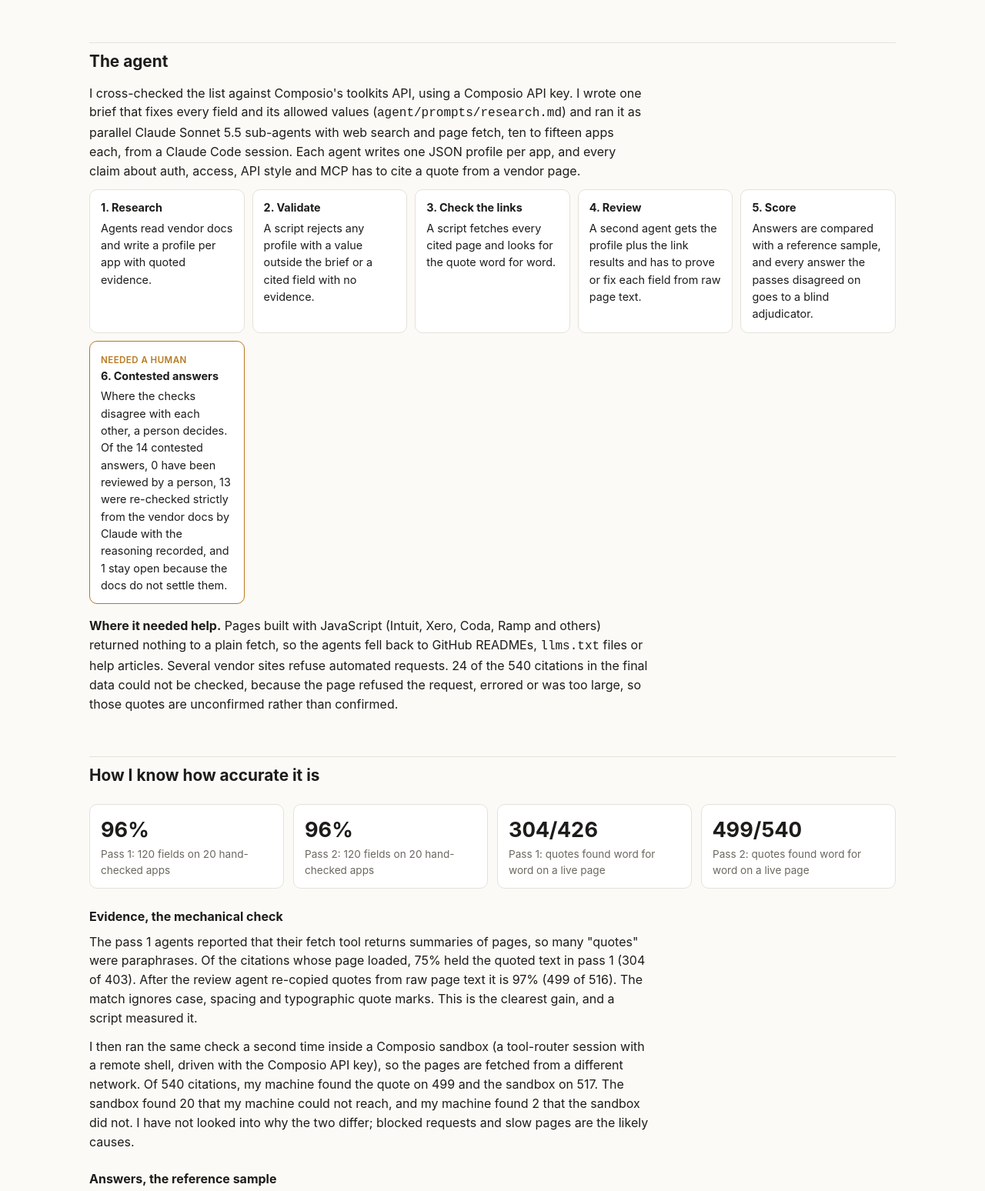
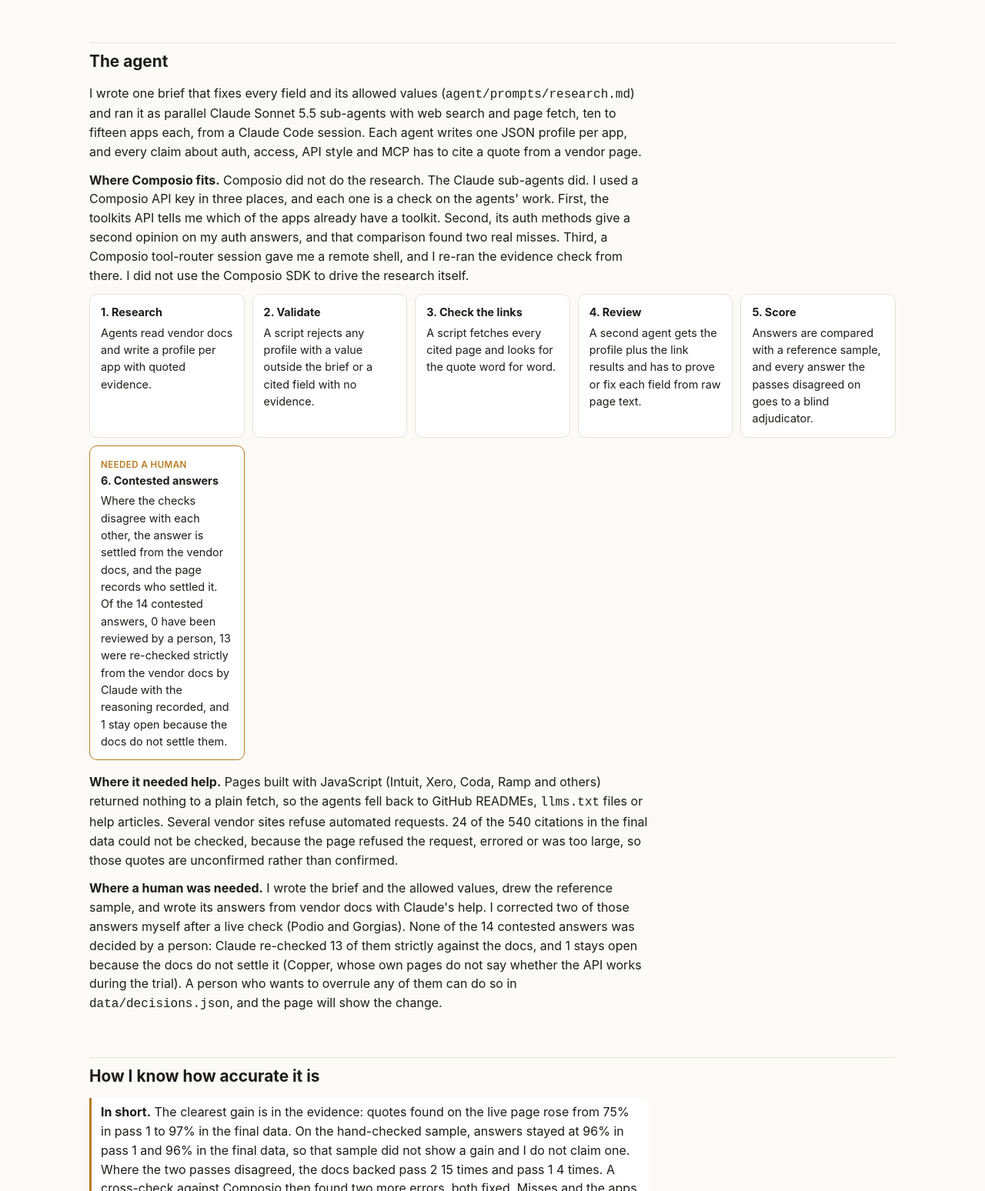
Before and after one commit to Kritantasasanroy/agent-toolkit-readiness, a plain HTML site: page site/index.html in a window 1280 px wide. Shown: the part 3643-5191 px from the top of the page at 77% size. Drawn offline with Linux system fonts and the light colour scheme.

Commit message:
State Composio's role, the human steps and the accuracy move on the page
The page implied Composio drove the research and said a person decided
contested answers, which Claude re-checked. Say what Composio did and
did not do, what a human did, and how accuracy moved between passes.

```diff
--- a/site/index.html
+++ b/site/index.html
@@ -117,23 +117,26 @@ footer { margin-top: 56px; color: var(--muted); font-size: .85rem; }
 </div>
 
 <h2>The agent</h2>
-<p>I cross-checked the list against Composio's toolkits API, using a Composio API key. I wrote one brief that fixes every field and its allowed values (<code>agent/prompts/research.md</code>) and ran it as parallel Claude Sonnet 5.5 sub-agents with web search and page fetch, ten to fifteen apps each, from a Claude Code session. Each agent writes one JSON profile per app, and every claim about auth, access, API style and MCP has to cite a quote from a vendor page.</p>
+<p>I wrote one brief that fixes every field and its allowed values (<code>agent/prompts/research.md</code>) and ran it as parallel Claude Sonnet 5.5 sub-agents with web search and page fetch, ten to fifteen apps each, from a Claude Code session. Each agent writes one JSON profile per app, and every claim about auth, access, API style and MCP has to cite a quote from a vendor page.</p>
+<p><b>Where Composio fits.</b> Composio did not do the research. The Claude sub-agents did. I used a Composio API key in three places, and each one is a check on the agents' work. First, the toolkits API tells me which of the apps already have a toolkit. Second, its auth methods give a second opinion on my auth answers, and that comparison found two real misses. Third, a Composio tool-router session gave me a remote shell, and I re-ran the evidence check from there. I did not use the Composio SDK to drive the research itself.</p>
 <div class="pipeline">
   <div class="step"><b>1. Research</b>Agents read vendor docs and write a profile per app with quoted evidence.</div>
   <div class="step"><b>2. Validate</b>A script rejects any profile with a value outside the brief or a cited field with no evidence.</div>
   <div class="step"><b>3. Check the links</b>A script fetches every cited page and looks for the quote word for word.</div>
   <div class="step"><b>4. Review</b>A second agent gets the profile plus the link results and has to prove or fix each field from raw page text.</div>
   <div class="step"><b>5. Score</b>Answers are compared with a reference sample, and every answer the passes disagreed on goes to a blind adjudicator.</div>
-  <div class="step human"><span class="tag">Needed a human</span><b>6. Contested answers</b>Where the checks disagree with each other, a person decides. <span id="humanStatus"></span></div>
+  <div class="step human"><span class="tag">Needed a human</span><b>6. Contested answers</b>Where the checks disagree with each other, the answer is settled from the vendor docs, and the page records who settled it. <span id="humanStatus"></span></div>
 </div>
 <p style="margin-top:16px"><b>Where it needed help.</b> Pages built with JavaScript (Intuit, Xero, Coda, Ramp and others) returned nothing to a plain fetch, so the agents fell back to GitHub READMEs, <code>llms.txt</code> files or help articles. Several vendor sites refuse automated requests. <span data-s="unchecked2"></span> of the <span data-s="citations2"></span> citations in the final data could not be checked, because the page refused the request, errored or was too large, so those quotes are unconfirmed rather than confirmed.</p>
+<p><b>Where a human was needed.</b> I wrote the brief and the allowed values, drew the reference sample, and wrote its answers from vendor docs with Claude's help. I corrected two of those answers myself after a live check (Podio and Gorgias). None of the <span data-s="toReview"></span> contested answers was decided by a person: Claude re-checked <span data-s="rechecked"></span> of them strictly against the docs, and <span data-s="stillOpen"></span> stays open because the docs do not settle it (Copper, whose own pages do not say whether the API works during the trial). A person who wants to overrule any of them can do so in <code>data/decisions.json</code>, and the page will show the change.</p>
 
 <h2>How I know how accurate it is</h2>
+<p class="note"><b>In short.</b> The clearest gain is in the evidence: quotes found on the live page rose from <span data-s="q1pct"></span>% in pass 1 to <span data-s="q2pct"></span>% in the final data. On the hand-checked sample, answers stayed at <span data-s="acc1"></span> in pass 1 and <span data-s="acc2"></span> in the final data, so that sample did not show a gain and I do not claim one. Where the two passes disagreed, the docs backed pass 2 <span data-s="p2won"></span> times and pass 1 <span data-s="p1won"></span> times. A cross-check against Composio then found two more errors, both fixed. Misses and the apps that defeated the agent are listed below.</p>
 <div id="vstats" class="stats"></div>
 
 <h3>Evidence, the mechanical check</h3>
 <p>The pass 1 agents reported that their fetch tool returns summaries of pages, so many "quotes" were paraphrases. Of the citations whose page loaded, <span data-s="q1pct"></span>% held the quoted text in pass 1 (<span data-s="q1"></span> of <span data-s="q1live"></span>). After the review agent re-copied quotes from raw page text it is <span data-s="q2pct"></span>% (<span data-s="q2"></span> of <span data-s="q2live"></span>). The match ignores case, spacing and typographic quote marks. This is the clearest gain, and a script measured it.</p>
-<p>I then ran the same check a second time inside a Composio sandbox (a tool-router session with a remote shell, driven with the Composio API key), so the pages are fetched from a different network. Of <span data-s="rCit"></span> citations, my machine found the quote on <span data-s="rLocal"></span> and the sandbox on <span data-s="rRemote"></span>. The sandbox found <span data-s="rOnlyRemote"></span> that my machine could not reach, and my machine found <span data-s="rOnlyLocal"></span> that the sandbox did not. I have not looked into why the two differ; blocked requests and slow pages are the likely causes.</p>
+<p>I then ran the same check a second time inside a Composio sandbox (a tool-router session with a remote shell, driven with the Composio API key), so the pages are fetched from a different network. Of <span data-s="rCit"></span> citations, my machine found the quote on <span data-s="rLocal"></span> and the sandbox on <span data-s="rRemote"></span>. The sandbox found <span data-s="rOnlyRemote"></span> that my machine could not reach, and my machine found <span data-s="rOnlyLocal"></span> that the sandbox did not. I have not looked into why the two differ. Blocked requests and slow pages are the likely causes.</p>
 
 <h3>Answers, the reference sample</h3>
 <p>I drew <span data-s="sample"></span> apps, two per category, with a fixed seed, and wrote reference answers from vendor docs for six fields each. Pass 1 scores <span data-s="acc1"></span> on it and pass 2 scores <span data-s="acc2"></span>, so the sample does not separate them. It is also not independent: I wrote the reference with Claude's help, and <span data-s="leniSeveral"></span> of its <span data-s="leniSingle"></span> single-value answers accept more than one reading, in <span data-s="leniApps"></span> of the <span data-s="sample"></span> apps. I also had to correct two entries (Podio and Gorgias both publish official MCP servers; my first reference said otherwise). Treat it as a sanity check, not proof. For the two list fields (auth methods and API styles) a correct first answer plus any subset of the accepted values counts as right, so omissions are never penalised and those scores measure precision, not completeness.</p>
```
Also changed, not shown: site_src/copy.html (+6 -3 lines), site/llms.txt.
